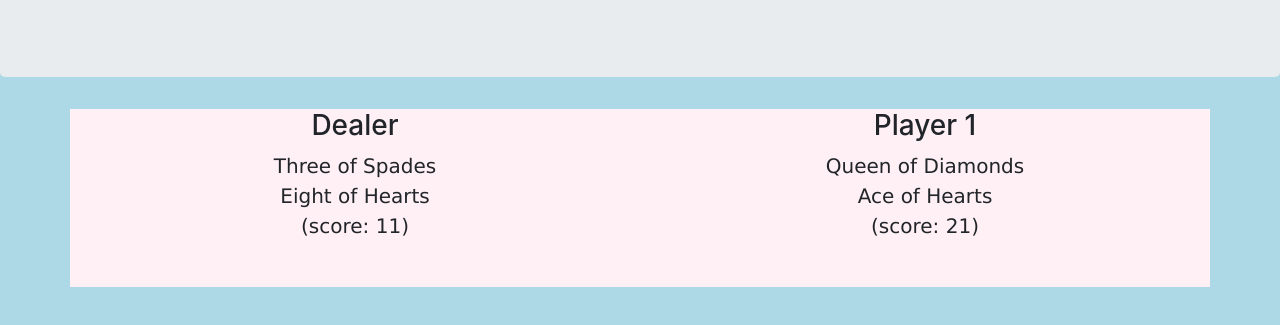
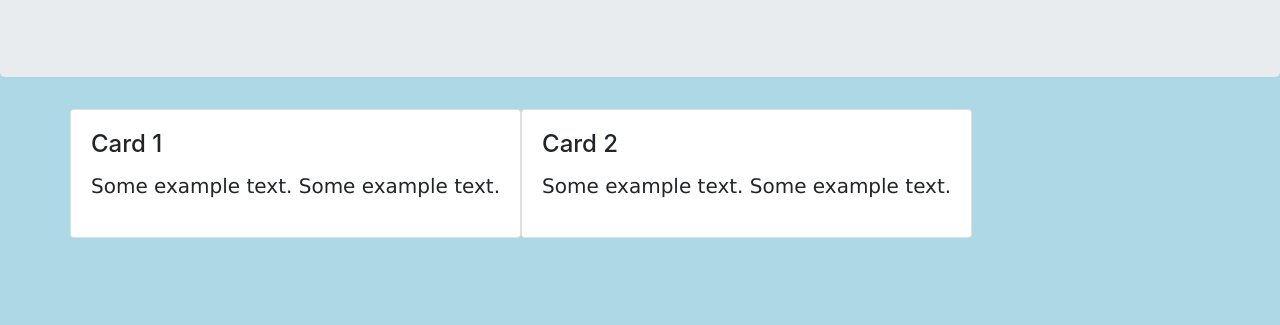
Before and after one commit to davidgriffo/blackjack, a plain HTML site: page index.html in a window 1280 px wide. Both pictures are taken after a click on the button "New Game!". Shown: the part 153-478 px from the top of the page. Drawn offline with nearby package versions, Linux system fonts and the light colour scheme.

Commit message:
changed html to use cards

```diff
--- a/index.html
+++ b/index.html
@@ -12,18 +12,21 @@
     <p>by David Griffiths</p>
   </div>
 
-
   <div class="container">
     <div class="row">
-      <div id="dealer" class="col-sm-6 text-center" style="background-color:lavenderblush">
-        <h3 id="player1Heading">Dealer</h3>
-        <p id="player1Text"></p>
+      <div class="card" id="dealer">
+        <div class="card-body">
+          <h4 class="card-title">Card 1</h4>
+          <p class="card-text" id="player1Text">Some example text. Some example text.</p>
+        </div>
       </div>
-      <div id="player1" class="col-sm-6 text-center" style="background-color:lavenderblush">
-        <h3 id="player2Heading">Player 1</h3>
-        <p id=player2Text></p>
-        <button type="button" class="btn btn-primary" id="hit-button">Hit!</button>
-        <button type="button" class="btn btn-primary" id="stay-button">Stay</button>
+      <div class="card" id="player1">
+        <div class="card-body">
+          <h4 class="card-title">Card 2</h4>
+          <p class="card-text" id=player2Text>Some example text. Some example text.</p>
+          <button type="button" class="btn btn-primary" id="hit-button">Hit!</button>
+          <button type="button" class="btn btn-primary" id="stay-button">Stay</button>
+        </div>
       </div>
     </div>
     <div class="row">
@@ -39,6 +42,7 @@
     </div>
   </div>
 
+
   <script src="blackjack.js"></script>
 
 </body>
```
